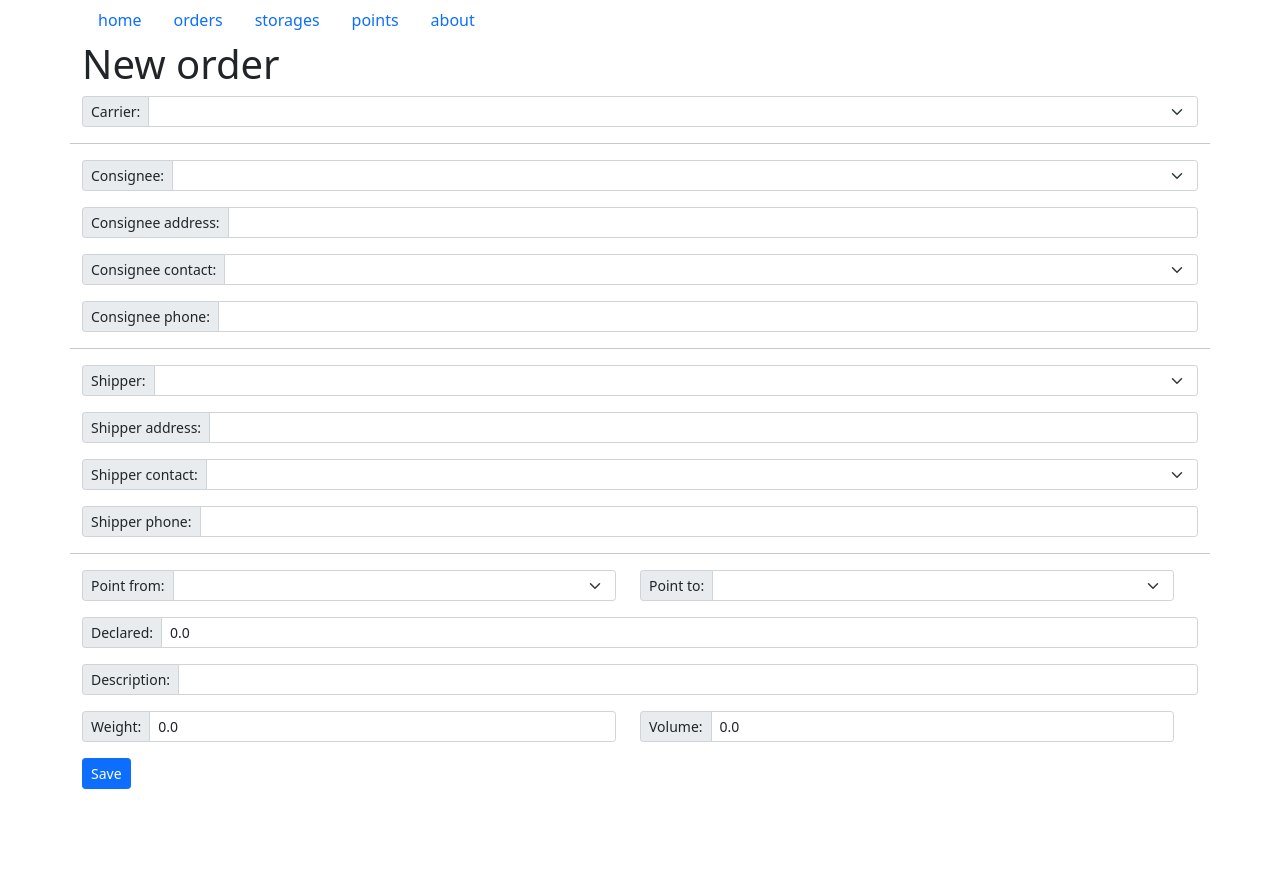
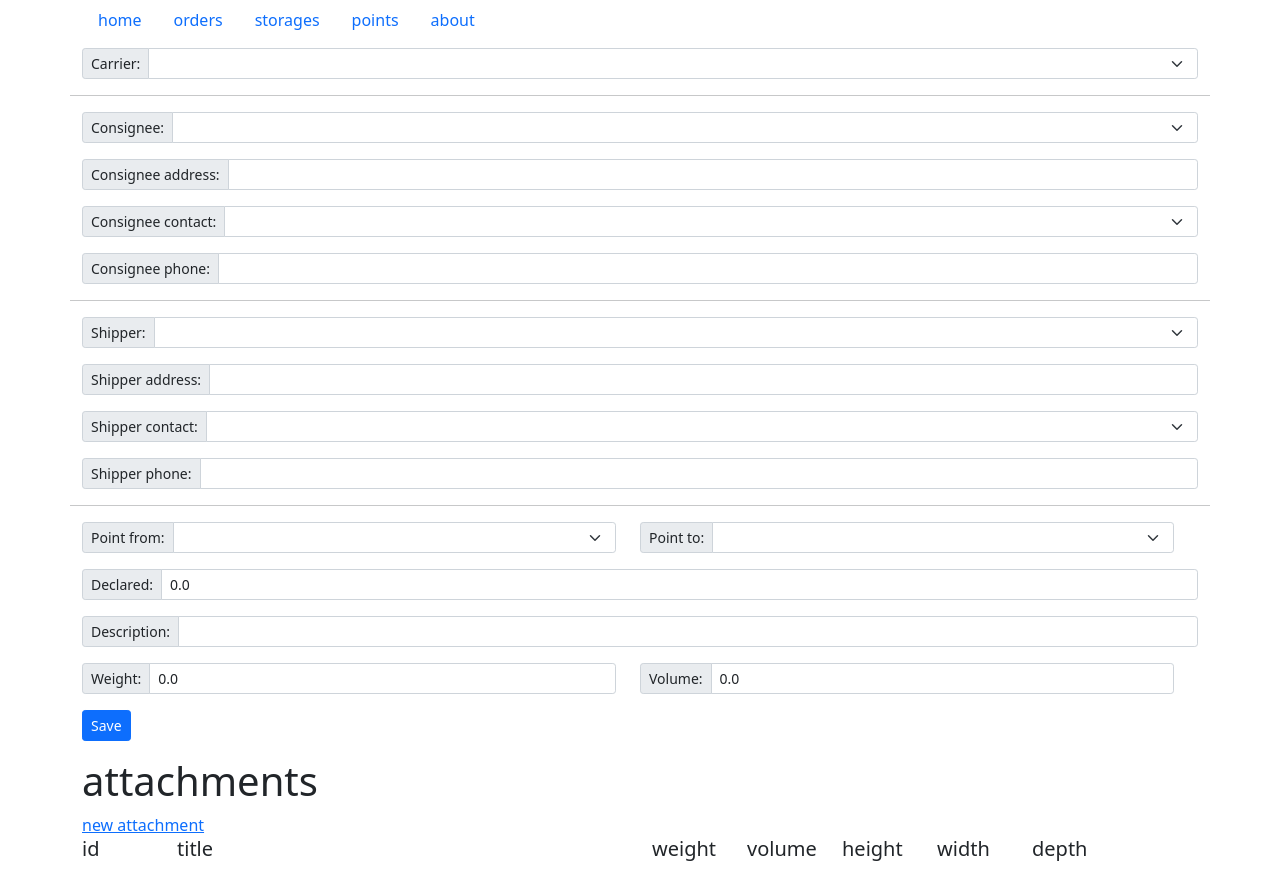
Before and after one commit to pekshevds/web-tracoma, a Flask app: page /orders/show/1 in a window 1280 px wide. Before the commit the page ends 789 px from the top, so only its background shows below. Run offline with Flask 2, Linux system fonts and the light colour scheme; data that the repository does not hold is empty; some libraries are stand-ins or nearby versions.

Commit message:
start attachment

```diff
--- a/webapp/app.py
+++ b/webapp/app.py
@@ -3,12 +3,14 @@
 from webapp.db.common import db
 
 from webapp.views import home_view, about_view
-from webapp.views.point import delete_point_view, points_view, point_view, \
-    new_point_view, save_point_view
-from webapp.views.order import delete_order_view, orders_view, order_view, \
-    new_order_view, save_order_view
-from webapp.views.storage import storages_view, storages_by_kind_view, \
-    storage_view, new_storage_view, delete_storage_view, save_storage_view
+from webapp.views.point import (delete_point_view, points_view, point_view,
+                                new_point_view, save_point_view)
+from webapp.views.order import (delete_order_view, orders_view, order_view,
+                                new_order_view, save_order_view)
+from webapp.views.storage import (storages_view, storages_by_kind_view,
+                                  storage_view, new_storage_view, delete_storage_view, save_storage_view)
+from webapp.views.attachment import (attachments_view, attachment_view,
+                                     new_attachment_view, save_attachment_view, delete_attachment_view)
 
 
 def create_app():
@@ -33,6 +35,14 @@
     app.add_url_rule("/orders/delete/<int:order_id>", endpoint="delete_order", view_func=delete_order_view)
     app.add_url_rule("/orders/save", endpoint="save_order", view_func=save_order_view, methods=['POST'])
 
+    # ATTACHMENTS
+    app.add_url_rule("/attachments/order/<int:order_id>", endpoint="attachments", view_func=attachments_view)
+    app.add_url_rule("/attachments/show/<int:attachment_id>", endpoint="show_attachment", view_func=attachment_view)
+    app.add_url_rule("/attachments/new/order/<int:order_id>", endpoint="new_attachment", view_func=new_attachment_view)
+    app.add_url_rule("/attachments/delete/<int:attachment_id>", endpoint="delete_attachment",
+                     view_func=delete_attachment_view)
+    app.add_url_rule("/attachments/save", endpoint="save_attachment", view_func=save_attachment_view, methods=['POST'])
+
     # STORAGES
     app.add_url_rule("/storages", endpoint="storages", view_func=storages_view)
     app.add_url_rule("/storages/kind/<int:storage_kind>", endpoint="storages_by_kind", view_func=storages_by_kind_view)
--- a/webapp/db/__init__.py
+++ b/webapp/db/__init__.py
@@ -1,3 +1,4 @@
 from webapp.db.storage.models import Storage
 from webapp.db.point.models import Point
 from webapp.db.order.models import Order
+from webapp.db.attachment.models import Attachment
--- /dev/null
+++ b/webapp/db/attachment/fetchers.py
@@ -0,0 +1,12 @@
+from webapp.db import Attachment
+
+
+def get_attachments(order_id: int):
+    return Attachment.query.filter(Attachment.order_id == order_id).all()
+
+
+def get_attachment_by_id(id: int):
+    try:
+        return Attachment.query.get(id)
+    except (RuntimeError):
+        return None
--- a/webapp/db/order/changers.py
+++ b/webapp/db/order/changers.py
@@ -10,5 +10,6 @@
 def delete_order(id: int):
     return delete_item(id=id, get_func=get_order_by_id)
 
+
 def save_order(form):
     return update_or_create_item_from_form(form, get_order_by_id, Order)
--- a/webapp/db/utils/crud_utils.py
+++ b/webapp/db/utils/crud_utils.py
@@ -32,15 +32,14 @@
     """
     updates an existing record in the database or creates a new record
     """
-
     id = form.id.data
-    if id:
+    if id and (id > 0):
         new_object = get_func(id=id)
         form.populate_obj(new_object)
     else:
         new_object = new_object_class()
         form.populate_obj(new_object)
-        new_object.id = new_object
+        new_object.id = None
 
     db.session.add(new_object)
 
--- /dev/null
+++ b/webapp/templates/attachment_list.html
@@ -0,0 +1,91 @@
+
+<div class="container">
+    <h1>attachments</h1>
+
+    <div class="row">
+        <div class="col-12">
+            <a href="{{ url_for('new_attachment', order_id=form.id.data) }}">new attachment</a>
+        </div>
+    </div>
+    <div class="row">
+
+        <div class="col-1">
+            <h5>
+                id
+            </h5>
+        </div>
+
+        <div class="col-5">
+            <h5>
+                title
+            </h5>
+        </div>
+
+        <div class="col-1">
+            <h5>
+                weight
+            </h5>
+        </div>
+
+        <div class="col-1">
+            <h5>
+                volume
+            </h5>
+        </div>
+        <div class="col-1">
+            <h5>
+                height
+            </h5>
+        </div>
+        <div class="col-1">
+            <h5>
+                width
+            </h5>
+        </div>
+        <div class="col-1">
+            <h5>
+                depth
+            </h5>
+        </div>
+        <div class="col-1">
+            <h5>
+
+            </h5>
+        </div>
+    </div>
+
+
+    {% for attachment in attachments %}
+    <div class="row">
+
+        <div class="col-1">
+            <a href="{{ url_for('show_attachment', attachment_id=attachment.id) }}">{{ attachment.id }}</a>
+            {% if attachment.is_deleted %}<img src="{{ url_for('static', filename='images/trash.png') }}" width="32" height="32" alt="">{% endif %}
+        </div>
+
+        <div class="col-5">
+            <a href="{{ url_for('show_attachment', attachment_id=attachment.id) }}">{{ attachment.title }}</a>
+        </div>
+
+        <div class="col-1">
+            {{ attachment.weight }}
+        </div>
+
+        <div class="col-1">
+            {{ attachment.volume }}
+        </div>
+        <div class="col-1">
+            {{ attachment.height }}
+        </div>
+        <div class="col-1">
+            {{ attachment.width }}
+        </div>
+        <div class="col-1">
+            {{ attachment.depth }}
+        </div>
+        <div class="col-1">
+            <a href="{{ url_for('delete_attachment', attachment_id=attachment.id) }}">x</a>
+        </div>
+    </div>
+    {% endfor %}
+</div>
--- a/webapp/templates/order_item.html
+++ b/webapp/templates/order_item.html
@@ -183,5 +183,7 @@
 
             </div>
     </form>
+
+    {% include 'attachment_list.html' %}
 </div>
 {% endblock %}
--- /dev/null
+++ b/webapp/views/errors.py
@@ -0,0 +1,14 @@
+from flask import render_template
+
+ERROS_TEMPLATE = "crud_error.html"
+
+def get_tempale_error_on_create_or_update(errors):
+    return render_template(ERROS_TEMPLATE, content=f"error on create or update order info {errors}")
+
+
+def get_tempale_error_on_validation(errors):
+    render_template(ERROS_TEMPLATE, content=f"error on validation {errors}")
+
+
+def get_tempale_error_on_mark_order_for_deleting(errors):
+    render_template(ERROS_TEMPLATE, content=f"error on mark order for deleting {errors}")
--- a/webapp/views/order/__init__.py
+++ b/webapp/views/order/__init__.py
@@ -1,10 +1,14 @@
 from flask import render_template, redirect, url_for
 
+from webapp.db.attachment.fetchers import get_attachments
+from webapp.db.order.changers import delete_order, save_order
+from webapp.db.order.fetchers import get_orders, get_order_by_id
+from webapp.db.point.fetchers import get_points
 from webapp.db.storage.fetchers import get_carriers, get_counteragents
-from webapp.db.order.fetchers import get_orders, get_order_by_id
-from webapp.db.order.changers import delete_order, save_order
 from webapp.views.order.forms import OrderForm
-from webapp.db.point.fetchers import get_points
+from webapp.views.errors import (get_tempale_error_on_create_or_update,
+                                 get_tempale_error_on_validation,
+                                 get_tempale_error_on_mark_order_for_deleting)
 
 
 def orders_view():
@@ -14,11 +18,11 @@
 def order_view(order_id: int):
     order = get_order_by_id(id=order_id)
     form = OrderForm(obj=order)
-
     return render_template('order_item.html', form=form,
                            carriers=get_carriers(),
                            counteragents=get_counteragents(),
-                           points=get_points())
+                           points=get_points(),
+                           attachments=get_attachments(order_id=order_id))
 
 
 def new_order_view():
@@ -26,20 +30,20 @@
     return render_template('order_item.html', form=form,
                            carriers=get_carriers(),
                            counteragents=get_counteragents(),
-                           points=get_points())
+                           points=get_points(),
+                           attachments=None)
 
 
 def save_order_view():
     form = OrderForm()
-    print(form.data)
     if form.validate_on_submit():
         if save_order(form):
             return redirect(url_for('orders'))
-        return render_template("crud_error.html", content='error on create or update order info')
-    return render_template("crud_error.html", content=f"error on validation {form.errors}")
+        return get_tempale_error_on_create_or_update(form.errors)
+    return get_tempale_error_on_validation(form.errors)
 
 
 def delete_order_view(order_id: int):
     if delete_order(id=order_id):
         return redirect(url_for('orders'))
-    return render_template("crud_error.html", content='error on mark order for deleting')
+    return get_tempale_error_on_mark_order_for_deleting()
--- a/webapp/views/order/forms.py
+++ b/webapp/views/order/forms.py
@@ -12,7 +12,7 @@
     class Meta:
         model = Order
 
-    id = IntegerField(label="Id: ", validators=[DataRequired()], name="id", default=0)
+    id = IntegerField(label="Id: ", validators=[DataRequired()], name="id", default=-1)
     title = StringField(label="Title: ", name="title", default="")
 
     carrier_id = IntegerField(label="Carrier: ", validators=[DataRequired()], name="carrier")
--- a/webapp/views/point/forms.py
+++ b/webapp/views/point/forms.py
@@ -12,7 +12,7 @@
     class Meta:
         model = Point
 
-    id = IntegerField(label="Id: ", name="id", default=0)
+    id = IntegerField(label="Id: ", name="id", default=-1)
     title = StringField(label="Title: ", validators=[DataRequired()], name="title", default="")
     short = StringField(label="Short: ", name="short", default="")
     submit = SubmitField("Save", render_kw={"class": "btn btn-primary"}, name='save')
```
Also changed, not shown: webapp/db/attachment/changers.py (added, +15 -0 lines), webapp/db/attachment/models.py (added, +14 -0 lines), webapp/templates/attachment_item.html (added, +78 -0 lines), webapp/views/attachment/__init__.py (added, +38 -0 lines), webapp/views/attachment/forms.py (added, +24 -0 lines), webapp/templates/point_item.html (line endings or trailing spaces).
